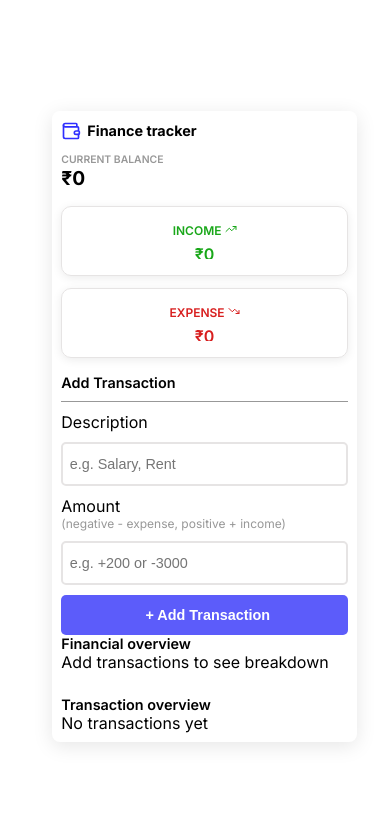
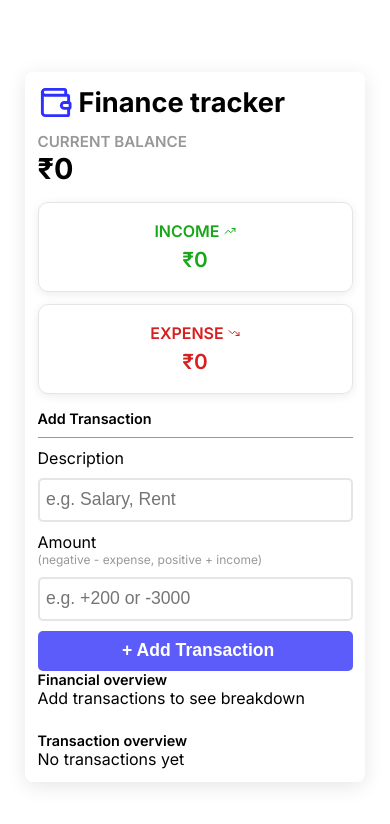
Before and after one commit to Sahibxaae/Finance-tracker, a React (Vite) app: page / in a window 390 px wide. Shown: the top 824 px of the page. Built offline with nearby package versions, Linux system fonts and the light colour scheme.

Commit message:
added responsiveness and incresed font size for better viewing experience

```diff
--- a/src/index.css
+++ b/src/index.css
@@ -329,32 +329,36 @@ ul li {
 /* Extra small phones (480px and below) */
 @media (max-width: 480px) {
   .container {
-    padding: 0.6rem;
+    width:315px;
+    padding: 0.8rem;
     border-radius: 8px;
   }
 
   .logo {
-    font-size: 0.9rem;
+    font-size: 1.7rem;
     margin-bottom: 12px;
   }
-
+  .logo .wallet-logo{
+    width: 35px;
+    height: 35px;
+  }
   .balance h1 {
-    font-size: 1.2rem;
+    font-size: 1.8rem;
   }
 
   .balance h4 {
-    font-size: 0.65rem;
+    font-size: 0.95rem;
   }
 
   .income-exp .income,
   .income-exp .expense {
-    height: 70px;
+    height: 90px;
     border-radius: 10px;
-    font-size: 0.75rem;
+    font-size: 1rem;
   }
 
   .in-ex-amount {
-    font-size: 1rem;
+    font-size: 1.3rem;
   }
 
   .sub-headers {
@@ -364,12 +368,13 @@ ul li {
   .transaction input,
   .transaction button {
     height: 40px;
-    font-size: 0.9rem;
+    font-size: 1.1rem;
   }
 
   ul li {
     padding: 0.5rem;
-    font-size: 0.85rem;
+    font-size: 1.1rem;
+    border-radius: 8px;
   }
 
   .date {
@@ -377,7 +382,7 @@ ul li {
   }
 
   .trash svg {
-    width: 16px;
-    height: 16px;
+    width: 25px;
+    height: 25px;
   }
 }
```
